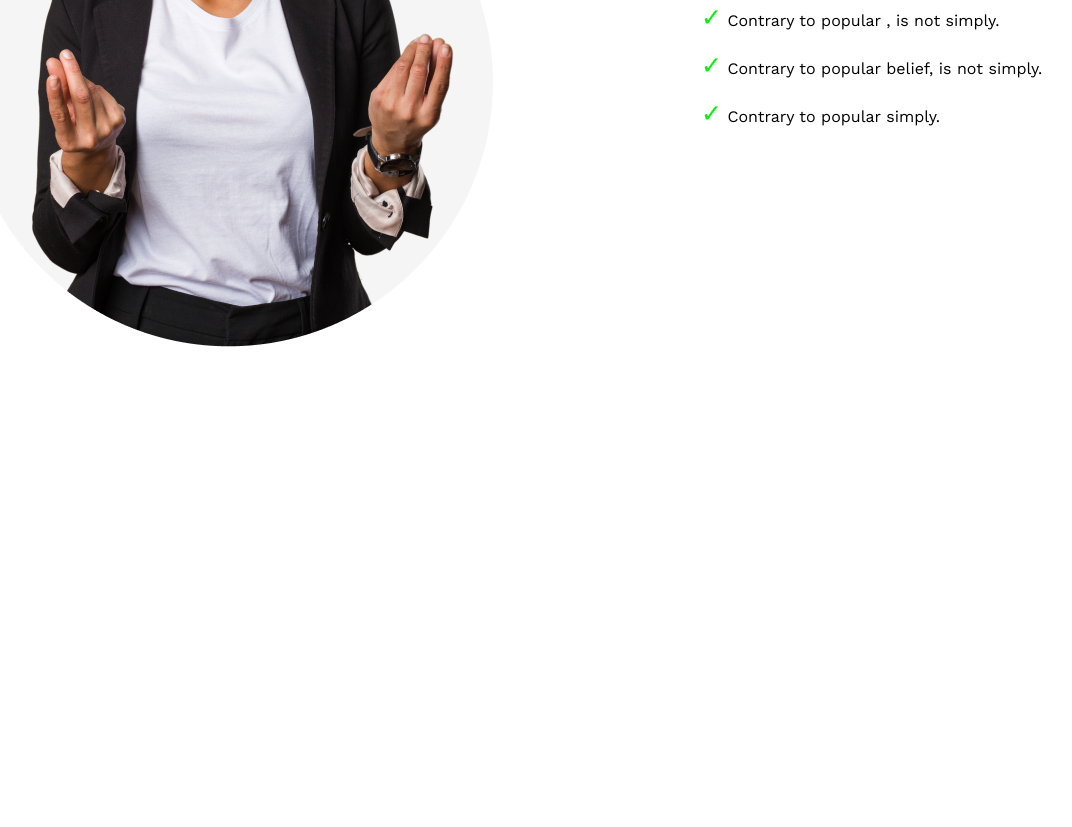
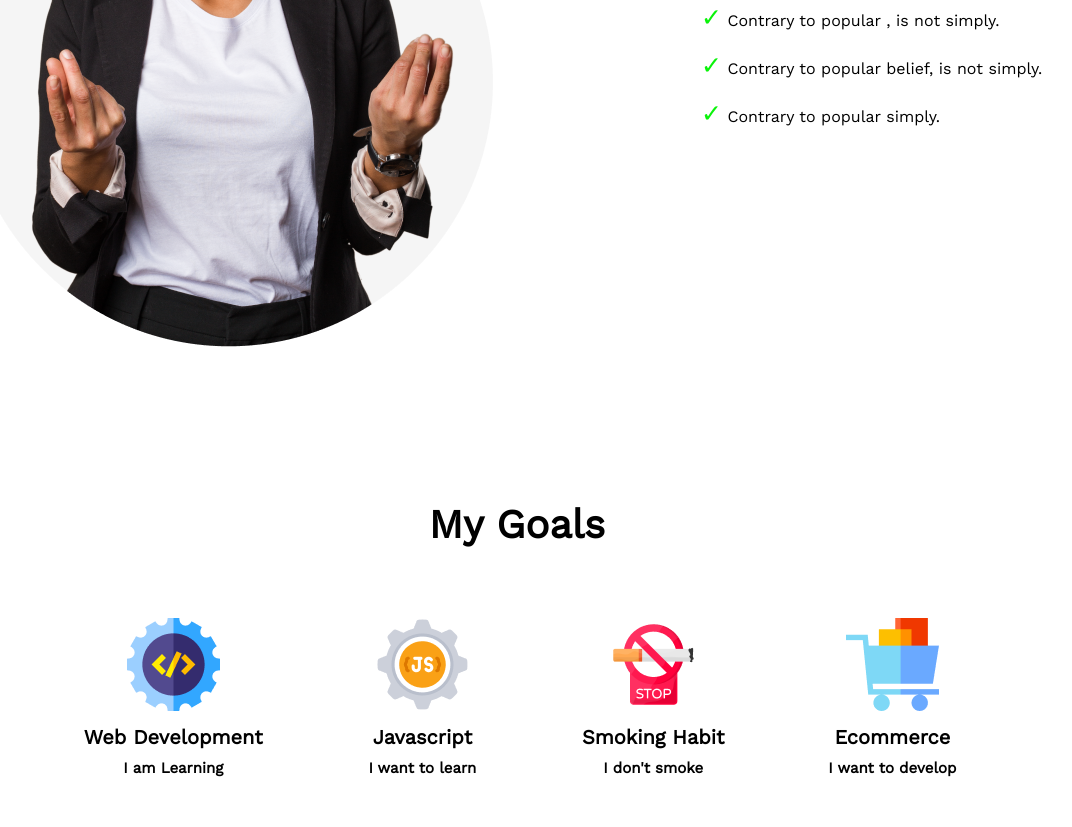
Before and after one commit to imrulislam0/portfolio-website, a plain HTML site: page index.html in a window 1280 px wide. Shown: the part 1327-2154 px from the top of the page, without its empty margins (123-1195 px from the left). Before the commit the page ends 1678 px from the top, so only its background shows below. Drawn offline with nearby package versions, Linux system fonts and the light colour scheme.

Commit message:
added goals

```diff
--- a/index.html
+++ b/index.html
@@ -23,6 +23,7 @@
         </div>
     </header>
     <main>
+        <!-- Faliure Section -->
         <section>
             <div class="faliure-container">
                 <div class="img-container">
@@ -41,6 +42,32 @@
                 </div>
             </div>
         </section>
+        <!-- Plan Section -->
+        <section class="goals-section">
+            <h3 class="goals-title">My Goals</h3>
+            <div class="to-do-section">
+                <div class="works">
+                    <img src="./assets/images/icons/web.png" alt="">
+                    <h5>Web Development</h5>
+                    <h6>I am Learning</h6>
+                </div>
+                <div class="works">
+                    <img src="./assets/images/icons/js.png" alt="">
+                    <h5>Javascript</h5>
+                    <h6>I want to learn</h6>
+                </div>
+                <div class="works">
+                    <img src="./assets/images/icons/smoke.png" alt="">
+                    <h5>Smoking Habit</h5>
+                    <h6>I don't smoke</h6>
+                </div>
+                <div class="works">
+                    <img src="./assets/images/icons/ecom.png" alt="">
+                    <h5>Ecommerce</h5>
+                    <h6>I want to develop</h6>
+                </div>
+            </div>
+        </section>
     </main>
     <footer>
 
--- a/style.css
+++ b/style.css
@@ -82,3 +82,36 @@ ul span{
     color: #0af30a;
     font-size: 25px;
 }
+
+/* Goal Section */
+
+.goals-section{
+    text-align: center;
+    margin-top: 150px;
+
+
+}
+
+.goals-title{
+    font-size: 40px;
+    padding-bottom: 70px;
+}
+
+.to-do-section{
+    display: flex;
+    gap: 90px;
+    justify-content: center;
+
+}
+
+.works h5{
+    font-size: 20px;
+   color: black;
+   padding: 10px;
+}
+.works h6{
+    font-size: 15px;
+    margin-bottom: 50px;
+}
+
+/* Positive Mindset Styles */
```
